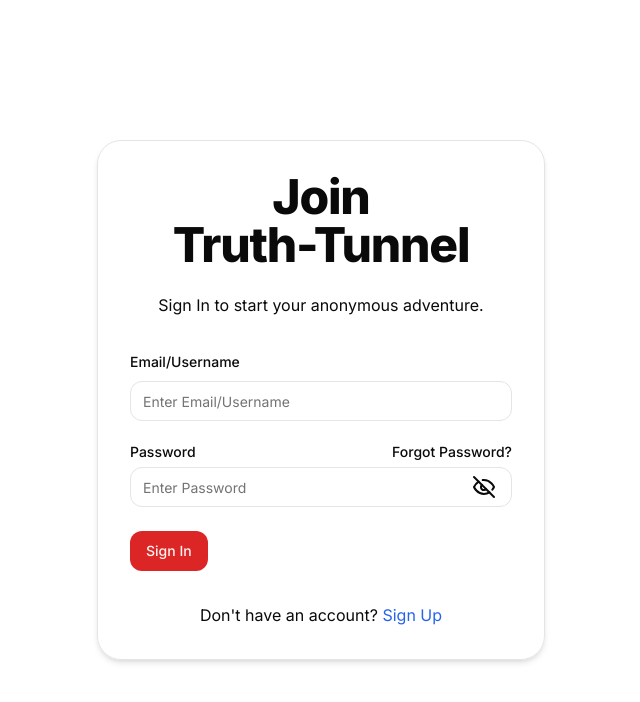
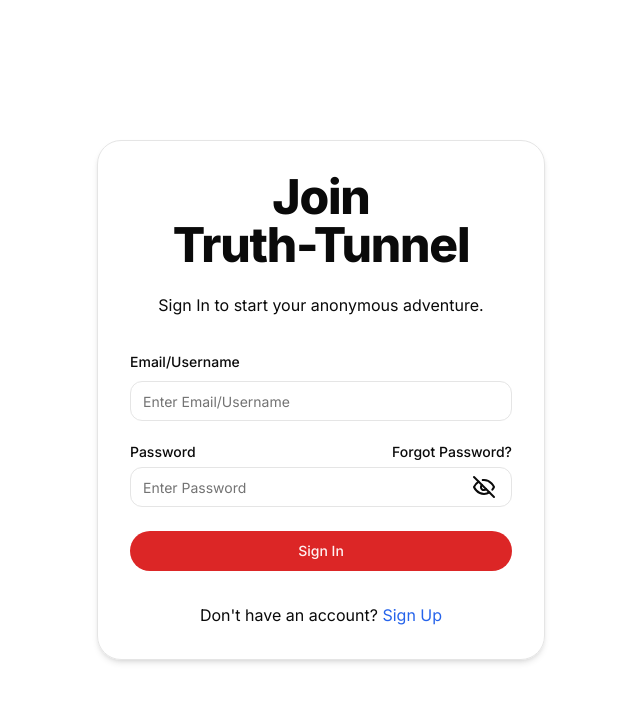
Before and after one commit to MitulSonagara/truth-tunnel, a Next.js app: page /sign-in in a window 1280 px wide. Shown: the top 702 px of the page, without its empty margins (319-959 px from the left). Built offline with nearby package versions, Linux system fonts and the light colour scheme.

Commit message:
Fixed SignIn Button

```diff
--- a/src/app/(auth)/sign-in/page.tsx
+++ b/src/app/(auth)/sign-in/page.tsx
@@ -104,7 +104,7 @@
                                 </FormItem>
                             )}
                         />
-                        <Button type="submit" className="rounded-xl" disabled={loading}>
+                        <Button type="submit" className="rounded-3xl w-full" disabled={loading}>
                             {loading ? <Loader2 className="animate-spin" /> : "Sign In"} {/* Loading indicator */}
                         </Button>
                     </form>
```
